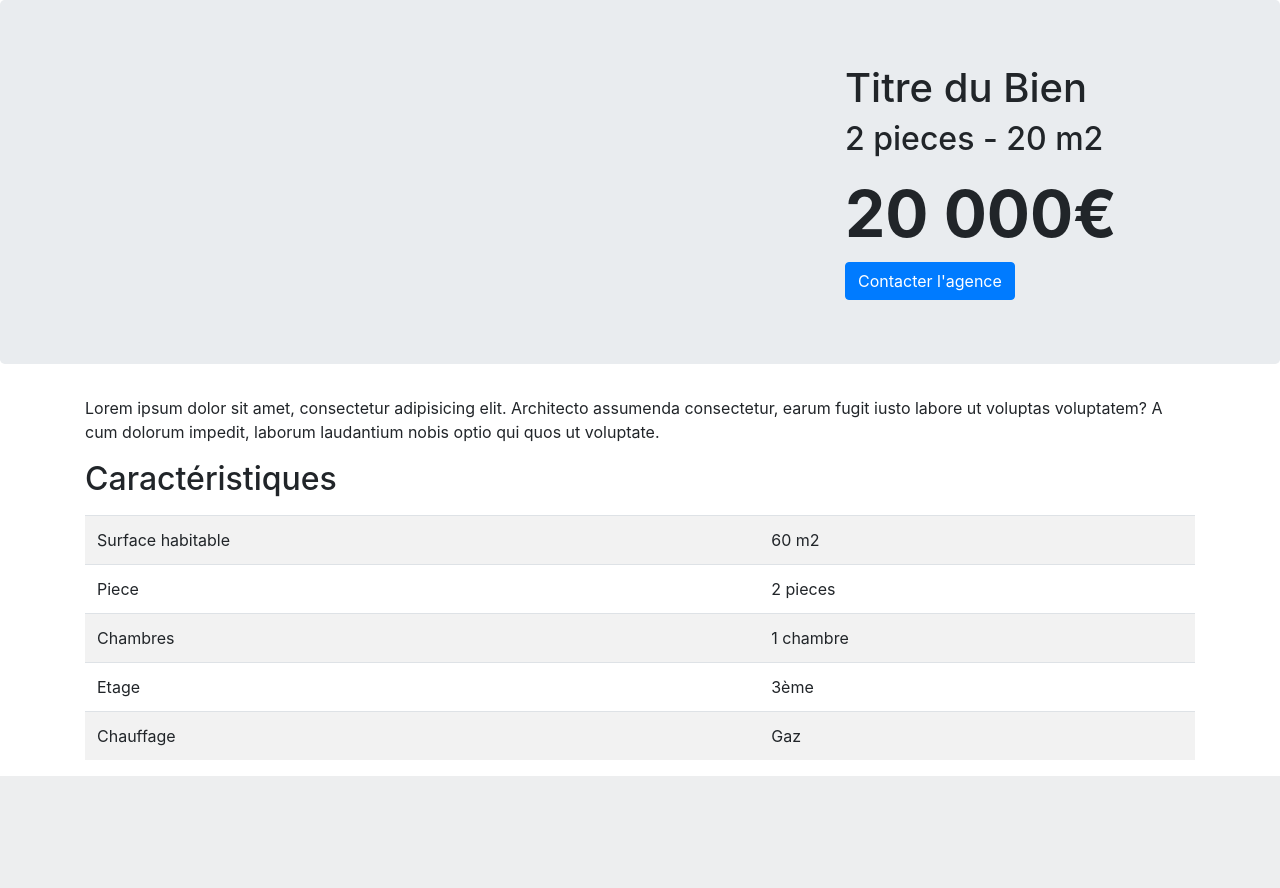
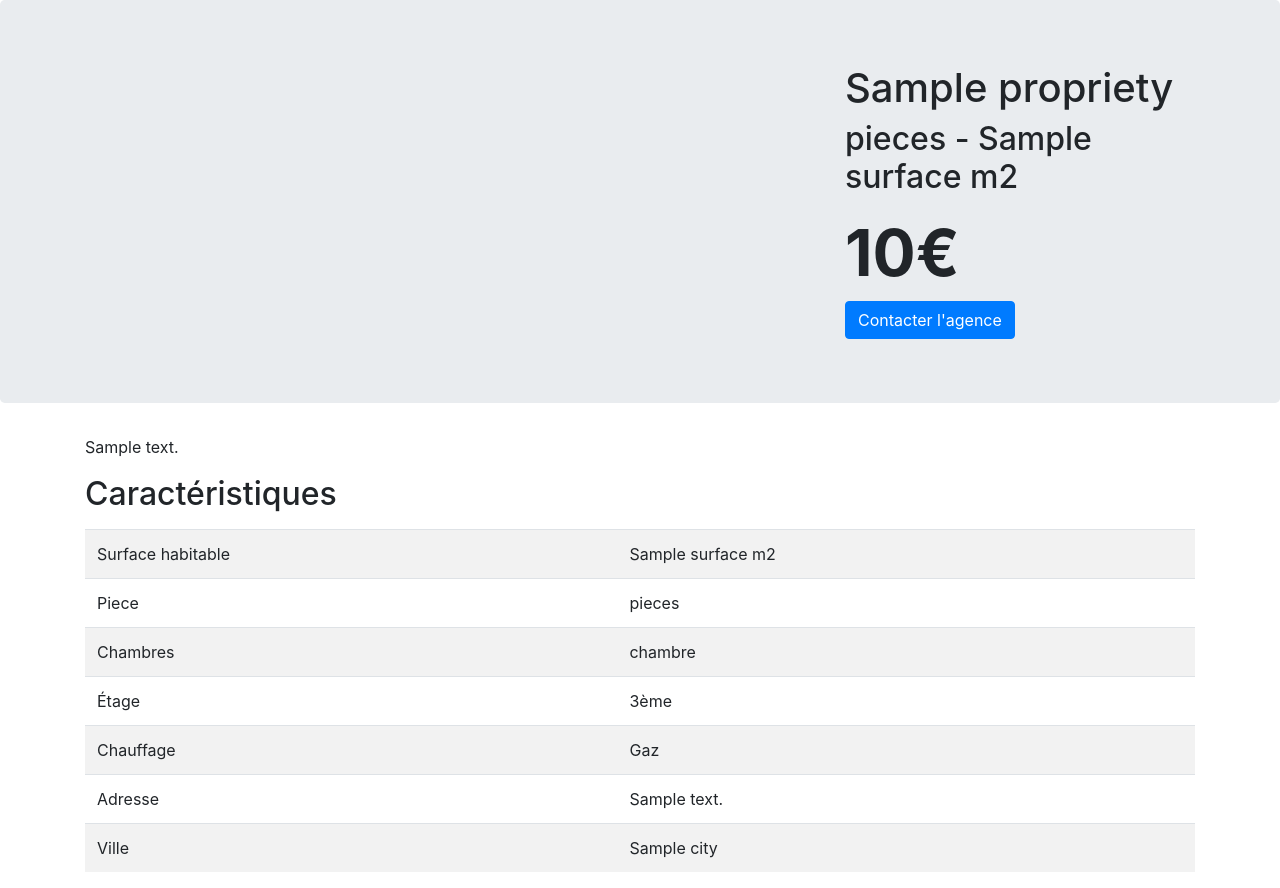
Before and after one commit to QuentG/Sylab, a Symfony app: template templates/show.html.twig in a window 1280 px wide. Shown: the part 56-944 px from the top of the page. Before the commit the page ends 832 px from the top, so only its background shows below. Run offline with Twig, Linux system fonts and the light colour scheme; the template is opened without the code that fills it: most values are stand-ins (such as "Sample title", 1, 10 or a date in 2020); some libraries are stand-ins or nearby versions.

Commit message:
update route show

```diff
--- a/config/routes.yaml
+++ b/config/routes.yaml
@@ -11,7 +11,7 @@ buy:
     controller: App\Controller\BuyController::buyHome
 
 show:
-    path: /show
+    path: /show/{id}
     controller: App\Controller\ShowController::showHome
 
 sell:
--- a/templates/show.html.twig
+++ b/templates/show.html.twig
@@ -9,40 +9,50 @@
                 <div class="col-md-8">
                 </div>
                 <div class="col-md-4">
-                    <h1>Titre du Bien</h1>
-                    <h2> 2 pieces - 20 m2</h2>
-                    <div class="text" style="font-size: 4rem;font-weight: bold;">20 000€</div>
+                    <h1>{{ propriety.name }}</h1>
+                    <h2> pieces - {{ propriety.surface }} m2</h2>
+                    <div class="text" style="font-size: 4rem;font-weight: bold;">{{ propriety.price|number_format(0, ",", " ") }}€</div>
                     <div class="btn btn-primary"> Contacter l'agence</div>
                 </div>
             </div>
         </div>
     </div>
     <div class="container mt-4">
-        <p>Lorem ipsum dolor sit amet, consectetur adipisicing elit. Architecto assumenda consectetur, earum fugit iusto labore ut voluptas voluptatem? A cum dolorum impedit, laborum laudantium nobis optio qui quos ut voluptate.</p>
+        <p>{{ propriety.description }}</p>
         <div class="row">
             <div class="col-md-12">
                 <h2 class="mb-3">Caractéristiques</h2>
                 <table class="table table-striped">
                     <tr>
                         <td>Surface habitable</td>
-                        <td>60 m2</td>
+                        <td>{{ propriety.surface }} m2</td>
                     </tr>
                     <tr>
                         <td>Piece</td>
-                        <td>2 pieces</td>
+                        <td> pieces</td>
                     </tr>
                     <tr>
                         <td>Chambres</td>
-                        <td>1 chambre</td>
+                        <td> chambre</td>
                     </tr>
                     <tr>
-                        <td>Etage</td>
+                        <td>Étage</td>
                         <td>3ème</td>
                     </tr>
                     <tr>
                         <td>Chauffage</td>
                         <td>Gaz</td>
                     </tr>
+
+                    <tr>
+                        <td>Adresse</td>
+                        <td>{{ propriety.address }}</td>
+                    </tr>
+
+                    <tr>
+                        <td>Ville</td>
+                        <td> {{ propriety.city }}</td>
+                    </tr>
                 </table>
             </div>
         </div>
```
Also changed, not shown: src/Controller/BuyController.php (+6 -1 lines), src/Controller/ShowController.php (+8 -2 lines), templates/buy.html.twig (+5 -3 lines), templates/home.html.twig (+4 -4 lines).
